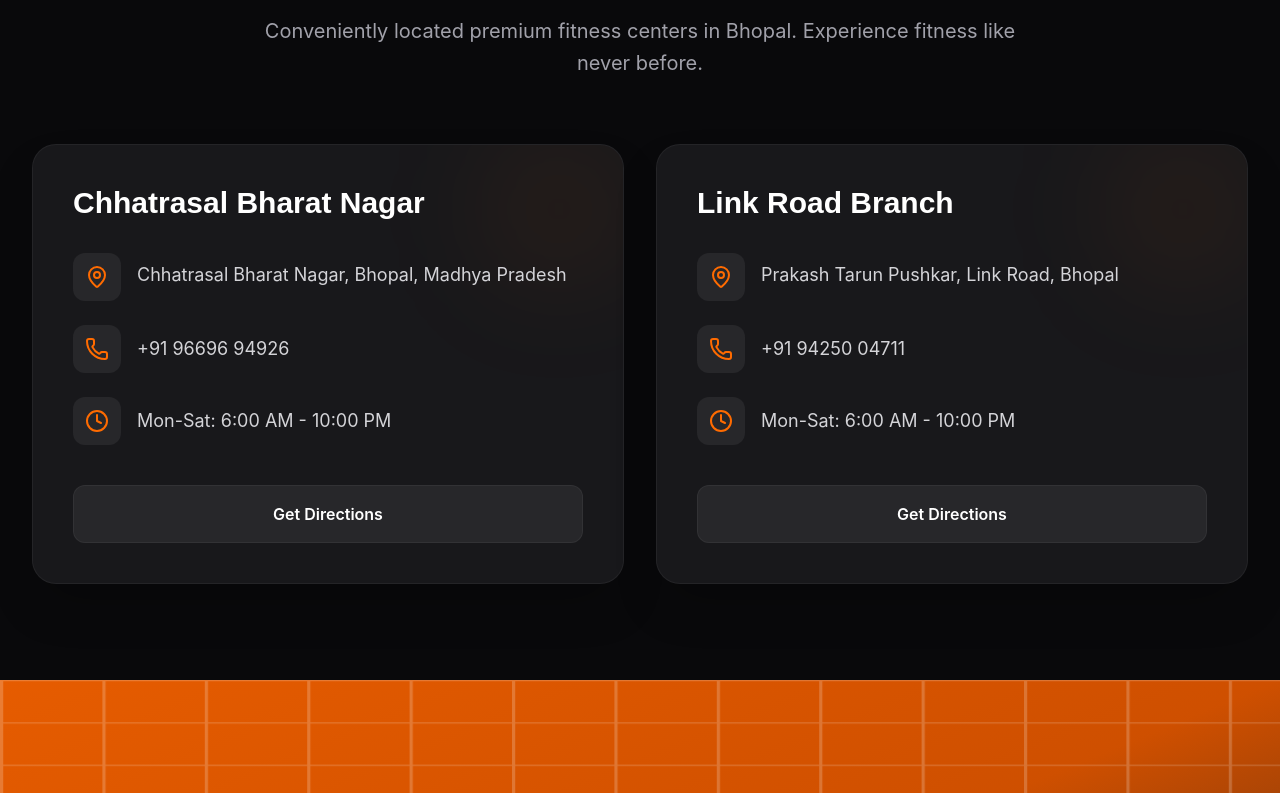
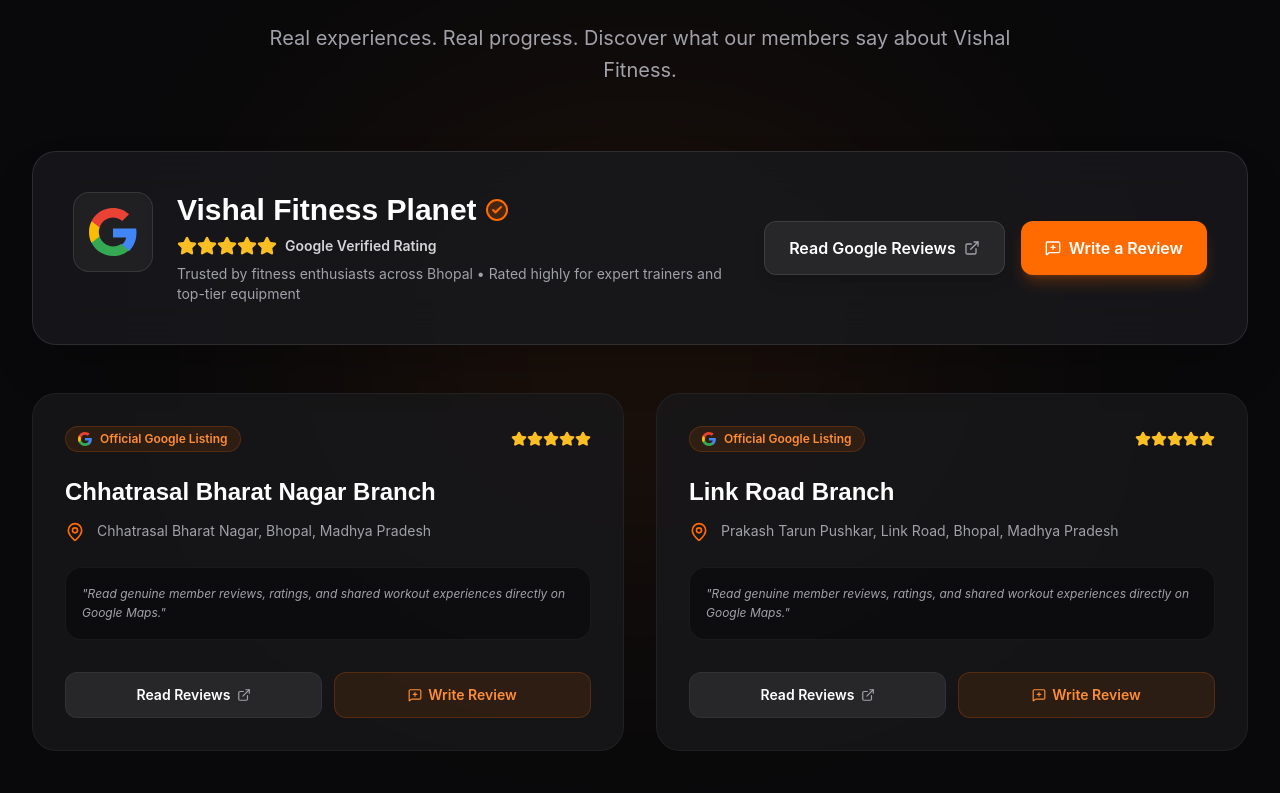
Before and after one commit to siddhantvani/Vishal-Fitness-web, a React (Vite) app in the folder webapp/: page / in a window 1280 px wide. Shown: the part 3247-4040 px from the top of the page. Built offline with nearby package versions, Linux system fonts and the light colour scheme; no server answers.

Commit message:
feat(web): add premium Google Reviews section with verified rating and branch actions

```diff
--- /dev/null
+++ b/webapp/src/components/GoogleReviews.tsx
@@ -0,0 +1,196 @@
+import React from 'react';
+import { Star, ExternalLink, MessageSquarePlus, MapPin, CheckCircle2 } from 'lucide-react';
+
+interface BranchReviewConfig {
+  id: string;
+  name: string;
+  address: string;
+  readReviewsUrl: string;
+  writeReviewUrl: string;
+}
+
+const BRANCHES: BranchReviewConfig[] = [
+  {
+    id: 'chhatrasal',
+    name: 'Chhatrasal Bharat Nagar Branch',
+    address: 'Chhatrasal Bharat Nagar, Bhopal, Madhya Pradesh',
+    readReviewsUrl: `https://www.google.com/maps/search/?api=1&query=${encodeURIComponent('Vishal Fitness Planet, Chhatrasal Bharat Nagar, Bhopal, Madhya Pradesh')}`,
+    writeReviewUrl: `https://www.google.com/maps/search/?api=1&query=${encodeURIComponent('Vishal Fitness Planet, Chhatrasal Bharat Nagar, Bhopal, Madhya Pradesh')}`,
+  },
+  {
+    id: 'link-road',
+    name: 'Link Road Branch',
+    address: 'Prakash Tarun Pushkar, Link Road, Bhopal, Madhya Pradesh',
+    readReviewsUrl: `https://www.google.com/maps/search/?api=1&query=${encodeURIComponent('Vishal Fitness Planet, Prakash Tarun Pushkar, Link Road, Bhopal, Madhya Pradesh')}`,
+    writeReviewUrl: `https://www.google.com/maps/search/?api=1&query=${encodeURIComponent('Vishal Fitness Planet, Prakash Tarun Pushkar, Link Road, Bhopal, Madhya Pradesh')}`,
+  },
+];
+
+// Primary overall listing URLs
+const PRIMARY_READ_REVIEWS_URL = `https://www.google.com/maps/search/?api=1&query=${encodeURIComponent('Vishal Fitness Planet Bhopal')}`;
+const PRIMARY_WRITE_REVIEW_URL = `https://www.google.com/maps/search/?api=1&query=${encodeURIComponent('Vishal Fitness Planet Bhopal')}`;
+
+// Official Google "G" multi-colored vector logo
+const GoogleLogo = ({ className = "w-6 h-6" }: { className?: string }) => (
+  <svg className={className} viewBox="0 0 24 24" aria-hidden="true">
+    <path
+      fill="#4285F4"
+      d="M23.745 12.27c0-.7-.06-1.4-.19-2.07H12v4.51h6.6c-.29 1.52-1.14 2.82-2.4 3.68v3.05h3.88c2.27-2.09 3.66-5.17 3.66-9.17z"
+    />
+    <path
+      fill="#34A853"
+      d="M12 24c3.24 0 5.95-1.08 7.93-2.91l-3.88-3.05c-1.08.72-2.45 1.16-4.05 1.16-3.12 0-5.77-2.1-6.72-4.93H1.25v3.15C3.26 21.36 7.33 24 12 24z"
+    />
+    <path
+      fill="#FBBC05"
+      d="M5.28 14.27c-.25-.72-.38-1.49-.38-2.27s.13-1.55.38-2.27V6.58H1.25C.45 8.16 0 9.94 0 12s.45 3.84 1.25 5.42l4.03-3.15z"
+    />
+    <path
+      fill="#EA4335"
+      d="M12 4.75c1.77 0 3.35.61 4.6 1.8l3.42-3.42C17.95 1.19 15.24 0 12 0 7.33 0 3.26 2.64 1.25 6.58l4.03 3.15c.95-2.83 3.6-4.98 6.72-4.98z"
+    />
+  </svg>
+);
+
+const GoogleReviews: React.FC = () => {
+  return (
+    <section id="reviews" className="py-24 bg-zinc-950 relative overflow-hidden transition-colors border-t border-white/5">
+      {/* Background ambient glow */}
+      <div
+        className="absolute top-1/2 left-1/2 -translate-x-1/2 -translate-y-1/2 w-[600px] h-[400px] bg-primary-500/10 blur-[140px] rounded-full pointer-events-none"
+        aria-hidden="true"
+      />
+
+      <div className="max-w-7xl mx-auto px-4 sm:px-6 lg:px-8 relative z-10">
+        {/* Section Heading & Subtitle */}
+        <div className="text-center mb-16 max-w-3xl mx-auto">
+          <div className="inline-flex items-center gap-2 px-4 py-1.5 rounded-full bg-white/5 border border-white/10 mb-4 backdrop-blur-sm">
+            <GoogleLogo className="w-4 h-4" />
+            <span className="text-xs font-semibold uppercase tracking-wider text-zinc-300">Google Reviews</span>
+          </div>
+          <h2 className="text-4xl font-extrabold text-white sm:text-5xl font-heading tracking-tight">
+            WHAT OUR MEMBERS SAY
+          </h2>
+          <p className="mt-4 text-xl text-zinc-400 leading-relaxed font-sans">
+            Real experiences. Real progress. Discover what our members say about Vishal Fitness.
+          </p>
+        </div>
+
+        {/* Google Rating Hero Card */}
+        <div className="bg-zinc-900/90 rounded-3xl p-8 sm:p-10 border border-white/10 shadow-2xl backdrop-blur-xl mb-12 hover:border-primary-500/30 transition-all duration-300">
+          <div className="flex flex-col lg:flex-row items-center justify-between gap-8">
+            {/* Rating summary */}
+            <div className="flex flex-col sm:flex-row items-center sm:items-start text-center sm:text-left gap-6">
+              <div className="w-20 h-20 rounded-2xl bg-white/5 border border-white/10 flex items-center justify-center shadow-inner flex-shrink-0">
+                <GoogleLogo className="w-12 h-12" />
+              </div>
+              <div>
+                <div className="flex items-center justify-center sm:justify-start gap-2 mb-2">
+                  <span className="text-3xl font-extrabold text-white font-heading">Vishal Fitness Planet</span>
+                  <CheckCircle2 className="w-6 h-6 text-primary-500 fill-primary-500/20" />
+                </div>
+                <div className="flex items-center justify-center sm:justify-start gap-2 mb-2">
+                  <div className="flex text-amber-400">
+                    {[...Array(5)].map((_, i) => (
+                      <Star key={i} className="w-5 h-5 fill-current" />
+                    ))}
+                  </div>
+                  <span className="text-sm font-semibold text-zinc-300">Google Verified Rating</span>
+                </div>
+                <p className="text-sm text-zinc-400">
+                  Trusted by fitness enthusiasts across Bhopal &bull; Rated highly for expert trainers and top-tier equipment
+                </p>
+              </div>
+            </div>
+
+            {/* Action buttons */}
+            <div className="flex flex-col sm:flex-row w-full lg:w-auto gap-4 flex-shrink-0">
+              <a
+                href={PRIMARY_READ_REVIEWS_URL}
+                target="_blank"
+                rel="noopener noreferrer"
+                className="inline-flex items-center justify-center gap-2 px-6 py-3.5 rounded-xl bg-zinc-800 hover:bg-zinc-700 text-white font-semibold transition-all border border-white/10 hover:border-white/25 shadow-lg group"
+              >
+                <span>Read Google Reviews</span>
+                <ExternalLink className="w-4 h-4 text-zinc-400 group-hover:text-white transition-colors" />
+              </a>
+
+              <a
+                href={PRIMARY_WRITE_REVIEW_URL}
+                target="_blank"
+                rel="noopener noreferrer"
+                className="inline-flex items-center justify-center gap-2 px-6 py-3.5 rounded-xl bg-primary-500 hover:bg-primary-600 text-white font-semibold transition-all shadow-lg shadow-primary-500/25 hover:shadow-primary-500/40 group"
+              >
+                <MessageSquarePlus className="w-4 h-4 transition-transform group-hover:scale-110" />
+                <span>Write a Review</span>
+              </a>
+            </div>
+          </div>
+        </div>
+
+        {/* Branch-Specific Review Cards */}
+        <div className="grid md:grid-cols-2 gap-8">
+          {BRANCHES.map((branch) => (
+            <div
+              key={branch.id}
+              className="group bg-zinc-900/80 rounded-3xl p-8 border border-white/5 hover:border-primary-500/30 transition-all duration-300 backdrop-blur-sm flex flex-col justify-between"
+            >
+              <div>
+                <div className="flex items-center justify-between mb-6">
+                  <div className="inline-flex items-center gap-2 text-xs font-semibold px-3 py-1 rounded-full bg-primary-500/10 text-primary-400 border border-primary-500/20">
+                    <GoogleLogo className="w-3.5 h-3.5" />
+                    <span>Official Google Listing</span>
+                  </div>
+                  <div className="flex text-amber-400">
+                    {[...Array(5)].map((_, i) => (
+                      <Star key={i} className="w-4 h-4 fill-current" />
+                    ))}
+                  </div>
+                </div>
+
+                <h3 className="text-2xl font-bold text-white mb-3 font-heading group-hover:text-primary-400 transition-colors">
+                  {branch.name}
+                </h3>
+
+                <div className="flex items-start gap-3 text-zinc-400 mb-6">
+                  <MapPin className="w-5 h-5 text-primary-500 flex-shrink-0 mt-0.5" />
+                  <p className="text-sm leading-relaxed">{branch.address}</p>
+                </div>
+
+                <div className="bg-zinc-950/60 rounded-2xl p-4 border border-white/5 mb-6">
+                  <p className="text-xs text-zinc-400 leading-relaxed italic">
+                    "Read genuine member reviews, ratings, and shared workout experiences directly on Google Maps."
+                  </p>
+                </div>
+              </div>
+
+              <div className="grid grid-cols-2 gap-3 pt-2">
+                <a
+                  href={branch.readReviewsUrl}
+                  target="_blank"
+                  rel="noopener noreferrer"
+                  className="flex items-center justify-center gap-1.5 py-3 px-4 bg-zinc-800 hover:bg-zinc-700 text-white text-sm font-semibold rounded-xl transition-colors border border-white/5 hover:border-white/20 text-center"
+                >
+                  <span>Read Reviews</span>
+                  <ExternalLink className="w-3.5 h-3.5 text-zinc-400" />
+                </a>
+
+                <a
+                  href={branch.writeReviewUrl}
+                  target="_blank"
+                  rel="noopener noreferrer"
+                  className="flex items-center justify-center gap-1.5 py-3 px-4 bg-primary-500/10 hover:bg-primary-500 text-primary-400 hover:text-white text-sm font-semibold rounded-xl transition-colors border border-primary-500/20 hover:border-primary-500 text-center"
+                >
+                  <MessageSquarePlus className="w-3.5 h-3.5" />
+                  <span>Write Review</span>
+                </a>
+              </div>
+            </div>
+          ))}
+        </div>
+      </div>
+    </section>
+  );
+};
+
+export default GoogleReviews;
--- a/webapp/src/components/Testimonials.tsx
+++ b/webapp/src/components/Testimonials.tsx
@@ -10,7 +10,7 @@ const Testimonials = () => {
         <div className="text-center mb-20 max-w-3xl mx-auto">
           <h2 className="text-sm text-primary-500 font-bold tracking-widest uppercase mb-3">Success Stories</h2>
           <h2 className="text-4xl font-extrabold text-zinc-900 dark:text-white sm:text-5xl font-heading tracking-tight">
-            What Our Members Say
+            Member Transformations & Stories
           </h2>
         </div>
 
--- a/webapp/src/pages/Home.tsx
+++ b/webapp/src/pages/Home.tsx
@@ -4,6 +4,7 @@ import Programs from '../components/Programs';
 import Transformations from '../components/Transformations';
 import Locations from '../components/Locations';
 import Testimonials from '../components/Testimonials';
+import GoogleReviews from '../components/GoogleReviews';
 import CTA from '../components/CTA';
 import { useOutletContext } from 'react-router-dom';
 
@@ -16,6 +17,7 @@ const Home = () => {
       <Programs />
       <Transformations />
       <Testimonials />
+      <GoogleReviews />
       <Locations />
       <CTA onOpenModal={() => openModal("Claim Free Trial")} />
     </>
```
